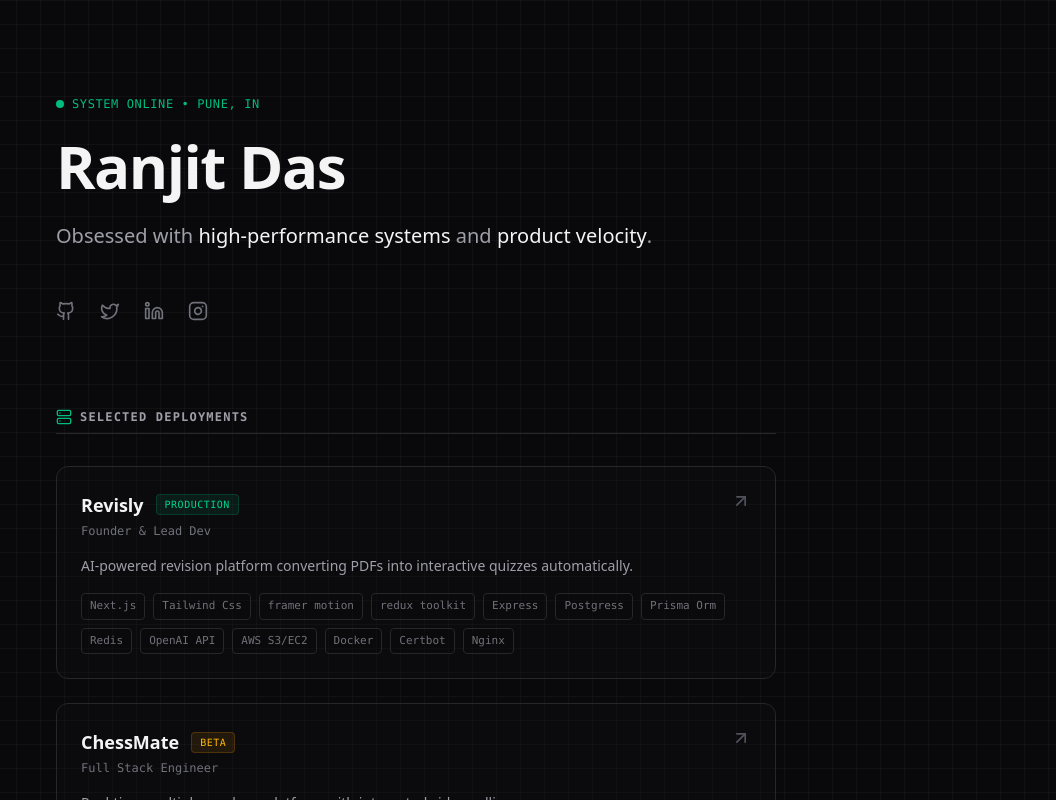
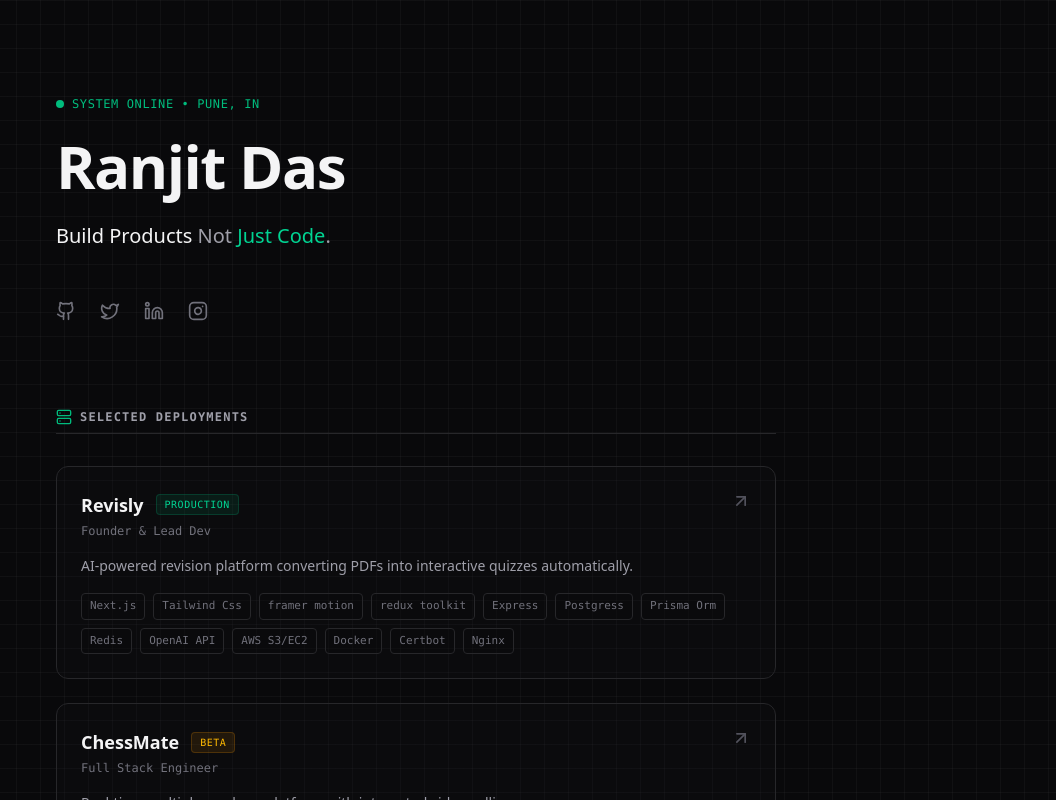
Before and after one commit to ranjit1024/PortfolioV2, a React (Vite) app: page / in a window 1280 px wide. Shown: the top 800 px of the page, without its empty margins (224-1280 px from the left). Built offline with nearby package versions, Linux system fonts and the light colour scheme; a web font is replaced by a local one.

Commit message:
change tagline

```diff
--- a/src/App.tsx
+++ b/src/App.tsx
@@ -110,7 +110,12 @@ function App() {
             <p className="text-xl text-zinc-400 leading-relaxed max-w-2xl">
 
 
-              Obsessed with <span className="text-zinc-100 font-medium">high-performance systems</span> and <span className="text-zinc-100 font-medium">product velocity</span>.
+               <span className="text-zinc-100 font-medium">Build Products</span> Not <span className="text-emerald-400 font-medium">Just Code</span>.
+            </p>
+            <p className="text-xl text-zinc-400 leading-relaxed max-w-2xl">
+
+
+
             </p>
 
             {/* THE MANIFESTO: Reframed "No Life" */}
```
